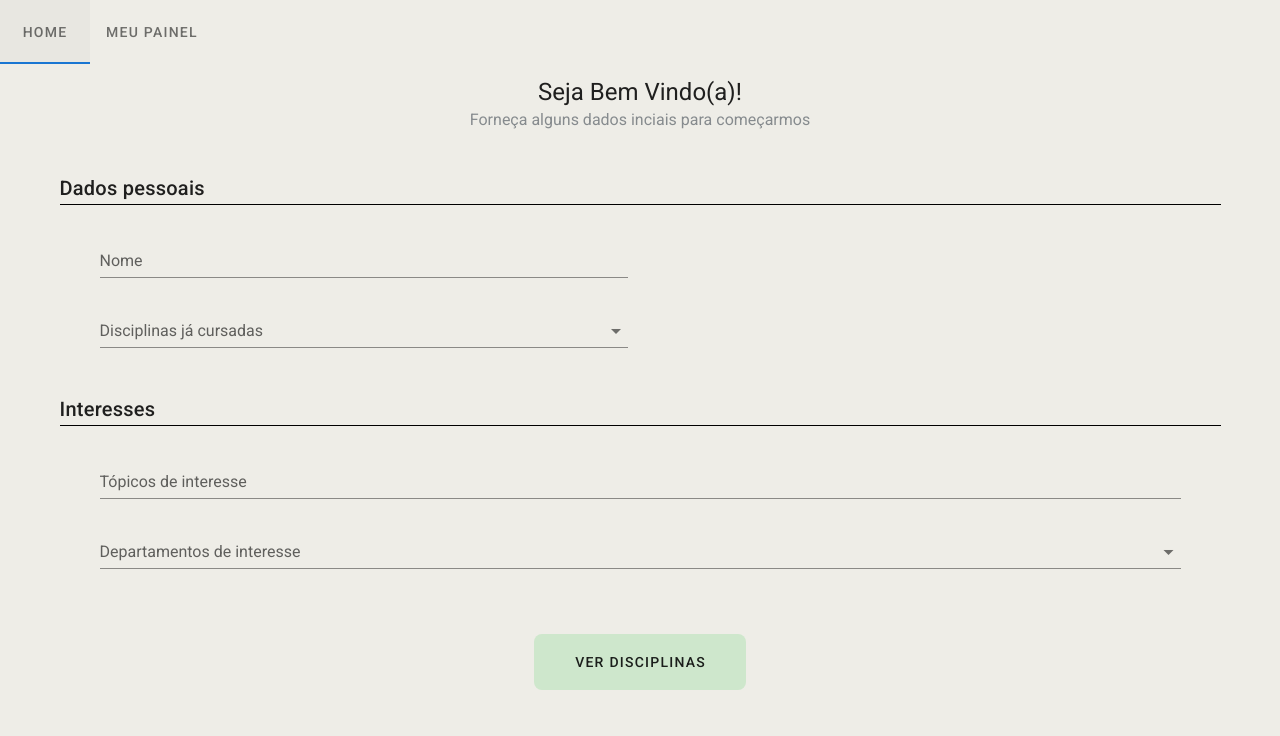
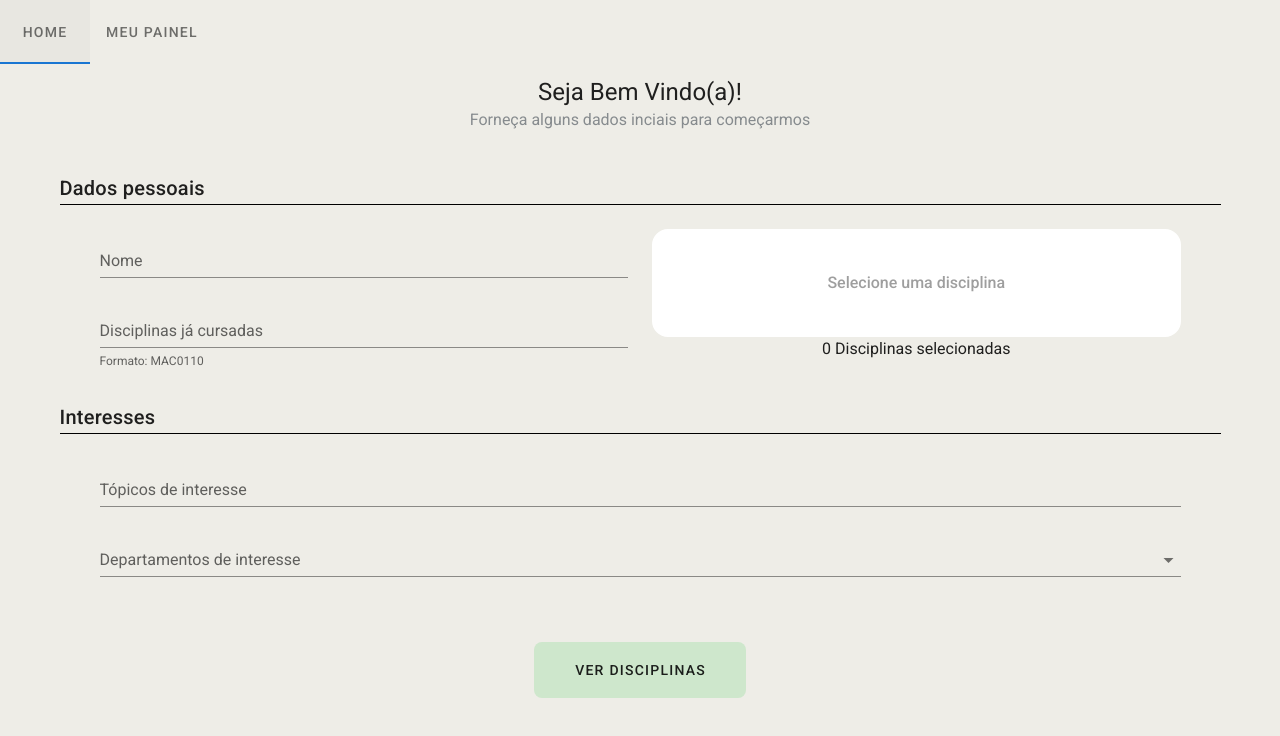
Before and after one commit to Recomendador-de-Disciplinas/Recomendador-de-Disciplinas.github.io, a Vue app in the folder frontend/: page /start in a window 1280 px wide. Shown: the top 736 px of the page. Built offline with nearby package versions, Linux system fonts and the light colour scheme.

Commit message:
Integrate board component to forms
Signed-off-by: Thiago Guerrero <tgbalera@hotmail.com>
co-authored-by: Erick Rodrigues <erick.rodrigues.santana14@gmail.com>
co-authored-by: Francisco Eugênio Wernke <franwernke@usp.br>

```diff
--- a/frontend/src/views/Start.vue
+++ b/frontend/src/views/Start.vue
@@ -14,11 +14,11 @@
     </v-row>
     <v-row class="px-10">
       <v-col>
-        <v-text-field label="Nome" clearable></v-text-field>
-        <v-autocomplete label="Disciplinas já cursadas" :items="disciplines" clearable></v-autocomplete>
+        <v-text-field label="Nome" clearable />
+        <v-text-field label="Disciplinas já cursadas" v-model="discipline" :rules="rules" persistent-hint hint="Formato: MAC0110" @keydown.enter="addDisciplines" />
       </v-col>
       <v-col>
-        <!-- COLOCA O PAINEL AQUI GUERRERO -->
+        <Board :disciplines="disciplines" @erase="eraseDiscipline"/>
       </v-col>
     </v-row>
     <v-row>
@@ -36,15 +36,38 @@
     <v-row justify="center">
       <v-btn class="px-10 mt-8 py-7 rounded-lg" color="#CEE7CC" depressed>Ver disciplinas</v-btn>
     </v-row>
-
   </v-container>
 </template>
 
 <script>
+import Board from "@/components/Board.vue"
+
 export default {
   data: () => ({
-    disciplines: ["MAC0110", "MAC0121"]
-  })
+    discipline: "",
+    disciplines: [],
+    rules: [
+      (value) => {
+        const regex = /\D{3}\d{4}/;
+        return value.match(regex) || 'Formato inválido! Exemplo: MAC0110';
+      }
+    ]
+  }),
+  components: {
+    Board
+  },
+  methods: {
+    eraseDiscipline(discipline) {
+      this.disciplines = this.disciplines.filter((element) => discipline != element);
+    },
+    addDisciplines() {
+       const regex = /\D{3}\d{4}/;
+      if (this.discipline.match(regex)) {
+        this.disciplines.push(this.discipline);
+        this.discipline = "";
+      }
+    }
+  }
 }
 </script>
 
```
